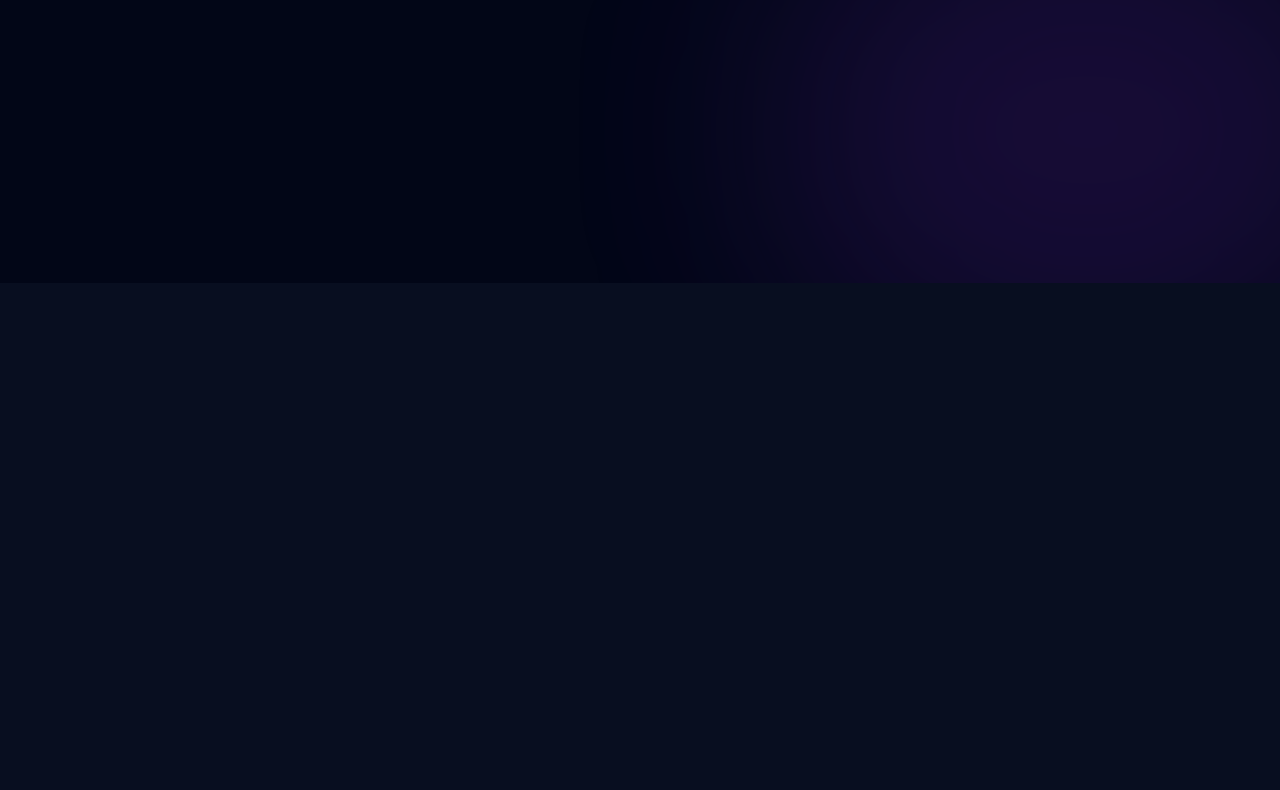
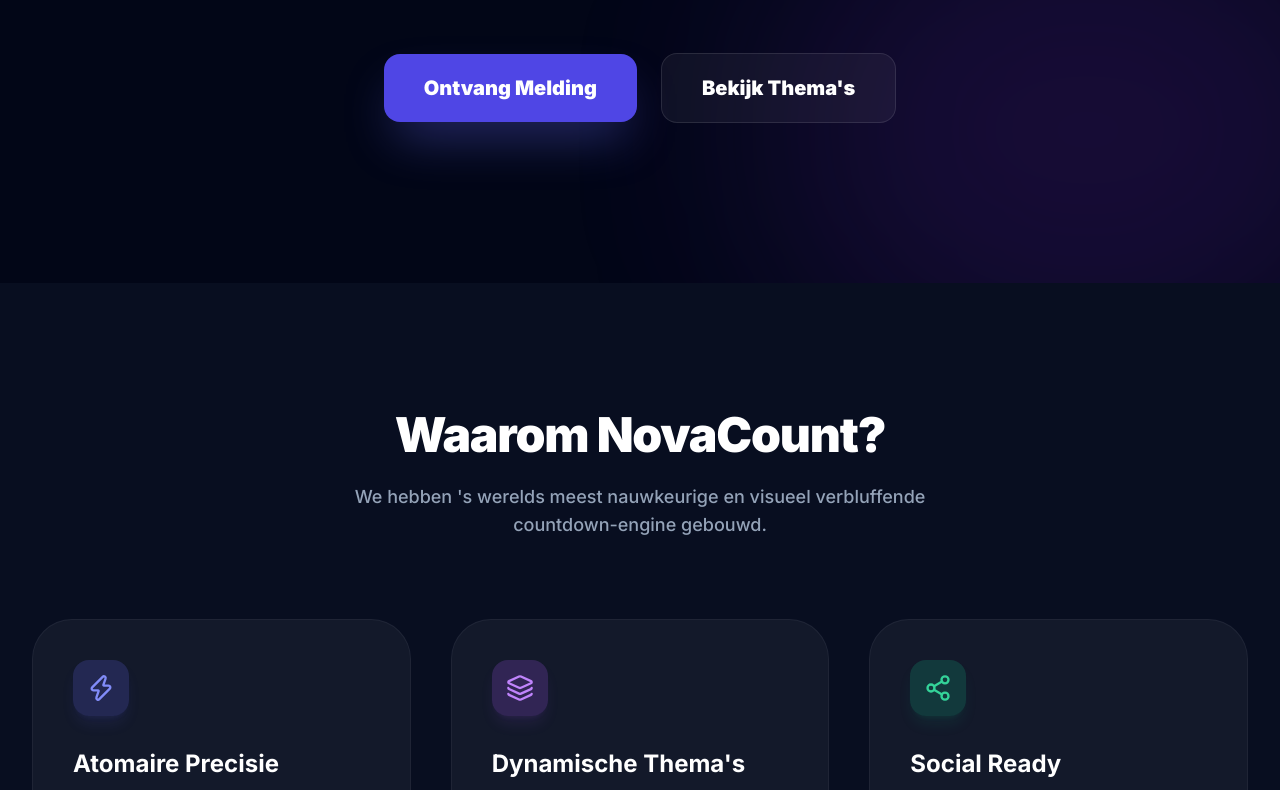
Before and after one commit to Jan9781/NY-eve-countdown, a plain HTML site: page index.html in a window 1280 px wide. Shown: the part 737-1527 px from the top of the page. Drawn offline with nearby package versions, Linux system fonts and the light colour scheme.

Commit message:
Fix JS syntax error and ensure elements are visible by default

```diff
--- a/script.js
+++ b/script.js
@@ -228,7 +228,7 @@
 
                 firework.animate([
                     { transform: "translate(0, 0) scale(1)", opacity: 1 },
-                    { transform: `translate(${vx}px, ${vy}px) scale(0)", opacity: 0 }
+                    { transform: `translate(${vx}px, ${vy}px) scale(0)`, opacity: 0 }
                 ], {
                     duration: 1000,
                     easing: "ease-out",
--- a/style.css
+++ b/style.css
@@ -17,8 +17,8 @@
 }
 
 .reveal {
-    opacity: 0;
-    transform: translateY(20px);
+    opacity: 1;
+    transform: translateY(0);
     transition: all 0.8s cubic-bezier(0.4, 0, 0.2, 1);
 }
 
```
